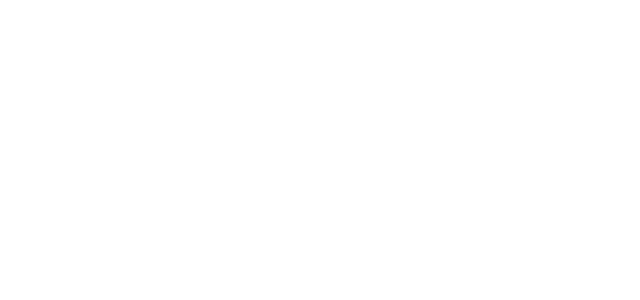
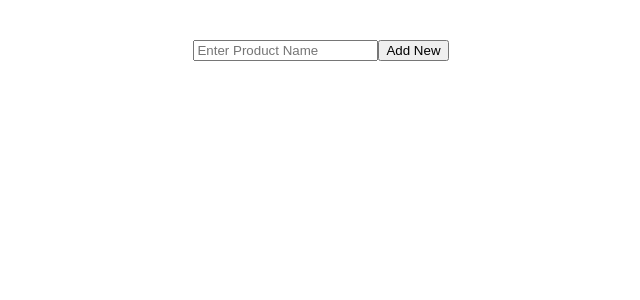
Before and after one commit to sontv8/web502-wd18101, a React (Vite) app in the folder my-app/: page /admin/product/add in a window 1280 px wide. Before the commit this address had no page. Shown: the top 300 px of the page, without its empty margins (319-959 px from the left). Built offline with nearby package versions, Linux system fonts and the light colour scheme; data requests are answered from the project's data file.

Commit message:
day9-add new product

```diff
--- a/my-app/db.json
+++ b/my-app/db.json
@@ -14,6 +14,10 @@
       "id": 3,
       "name": "Product 3",
       "price": 300
+    },
+    {
+      "name": "new product",
+      "id": 4
     }
   ]
 }
--- a/my-app/src/App.jsx
+++ b/my-app/src/App.jsx
@@ -6,6 +6,7 @@
 import { Route, Routes } from 'react-router-dom'
 import DetailPage from './pages/Detail';
 import Dashboard from './pages/Admin/Dashboard';
+import AddProductPage from './pages/Admin/AddProduct';
 
 
 /*
@@ -28,8 +29,16 @@
     fetch(`http://localhost:3000/products/${id}`, {
       method: 'DELETE'
     }).then(() => setProducts(products.filter((item) => item.id != id)))
+  }
 
-
+  const addProduct = (product) => {
+    fetch(`http://localhost:3000/products`, {
+      method: 'POST',
+      headers: {
+        "Content-Type": "application/json"
+      },
+      body: JSON.stringify(product)
+    })
   }
 
   return (
@@ -39,6 +48,7 @@
         <Route path='/detail/:id' element={<DetailPage products={products} />} />
 
         <Route path='/admin' element={<Dashboard products={products} deleteProduct={deleteProduct} />} />
+        <Route path='/admin/product/add' element={<AddProductPage addProduct={addProduct} />} />
       </Routes>
 
     </>
--- /dev/null
+++ b/my-app/src/pages/Admin/AddProduct.jsx
@@ -0,0 +1,22 @@
+import React, { useState } from 'react'
+
+const AddProductPage = ({ addProduct }) => {
+    const [inputValues, setInputValues] = useState();
+    const onHandleChange = (event) => {
+        setInputValues({ "name": event.target.value });
+    }
+    const onHandleSubmit = (e) => {
+        e.preventDefault();
+        addProduct(inputValues);
+    }
+    return (
+        <div>
+            <form action="" onSubmit={onHandleSubmit}>
+                <input type="text" placeholder='Enter Product Name' onChange={onHandleChange} />
+                <button type="submit">Add New</button>
+            </form>
+        </div>
+    )
+}
+
+export default AddProductPage
--- a/my-app/src/pages/Admin/Dashboard.jsx
+++ b/my-app/src/pages/Admin/Dashboard.jsx
@@ -1,4 +1,5 @@
 import React from 'react'
+import { Link } from 'react-router-dom';
 
 const Dashboard = ({ products, deleteProduct }) => {
 
@@ -8,7 +9,7 @@
 
     return (
         <div>
-            <button>Add New Product</button>
+            <Link to={`/admin/product/add`}><button>Add New Product</button></Link>
             <table>
                 <thead>
                     <tr>
```
Lines whose indentation alone changed are shown as unchanged.
